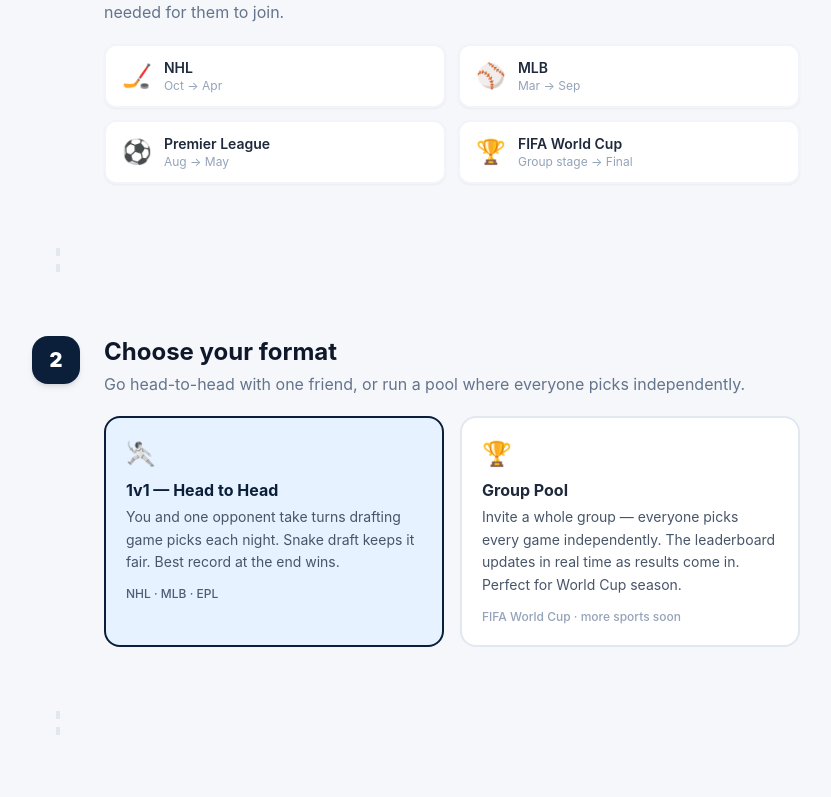
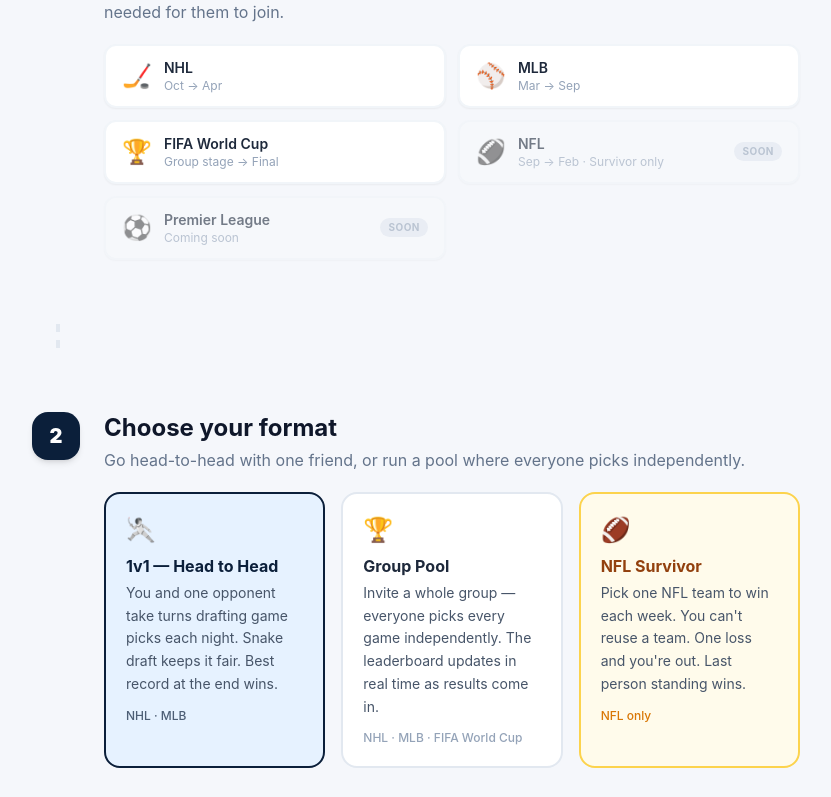
Before and after one commit to ilovekimberly/home-field-advantage, a Next.js app: page /how-it-works in a window 1280 px wide. Shown: the part 480-1277 px from the top of the page, without its empty margins (184-1015 px from the left). Built offline with nearby package versions, Linux system fonts and the light colour scheme; no server answers.

Commit message:
Fix Your turn false positive; update how-it-works

```diff
--- a/app/how-it-works/page.tsx
+++ b/app/how-it-works/page.tsx
@@ -7,14 +7,14 @@
       {/* Hero */}
       <section className="text-center py-6">
         <div className="inline-flex items-center gap-2 bg-ice border border-rink/20 text-rink text-sm font-semibold px-4 py-1.5 rounded-full mb-5">
-          🏒 Pick'em · Draft · Compete
+          🏒 Pick'em · Draft · Survive · Compete
         </div>
         <h1 className="text-4xl font-extrabold text-slate-900 mb-4 leading-tight">
           How My Home Field works
         </h1>
         <p className="text-slate-500 text-lg leading-relaxed max-w-xl mx-auto">
-          Head-to-head draft battles with a friend, or group pools where everyone
-          picks every game. Two formats, one app, zero spreadsheets.
+          Head-to-head draft battles, group pools, or an NFL Survivor league where
+          one wrong pick ends your season. Three formats, one app, zero spreadsheets.
         </p>
       </section>
 
@@ -32,17 +32,19 @@
             </p>
             <div className="grid gap-3 sm:grid-cols-2">
               {[
-                { emoji: "🏒", label: "NHL", sub: "Oct → Apr" },
-                { emoji: "⚾", label: "MLB", sub: "Mar → Sep" },
-                { emoji: "⚽", label: "Premier League", sub: "Aug → May" },
-                { emoji: "🏆", label: "FIFA World Cup", sub: "Group stage → Final" },
+                { emoji: "🏒", label: "NHL", sub: "Oct → Apr", live: true },
+                { emoji: "⚾", label: "MLB", sub: "Mar → Sep", live: true },
+                { emoji: "🏆", label: "FIFA World Cup", sub: "Group stage → Final", live: true },
+                { emoji: "🏈", label: "NFL", sub: "Sep → Feb · Survivor only", live: false },
+                { emoji: "⚽", label: "Premier League", sub: "Coming soon", live: false },
               ].map((s) => (
-                <div key={s.label} className="rounded-xl border-2 border-slate-100 bg-white px-4 py-3 flex items-center gap-3 shadow-sm">
-                  <span className="text-2xl">{s.emoji}</span>
+                <div key={s.label} className={`rounded-xl border-2 px-4 py-3 flex items-center gap-3 shadow-sm ${s.live ? "border-slate-100 bg-white" : "border-slate-100 bg-slate-50 opacity-60"}`}>
+                  <span className={`text-2xl ${!s.live ? "grayscale" : ""}`}>{s.emoji}</span>
                   <div>
                     <div className="font-semibold text-slate-800 text-sm">{s.label}</div>
                     <div className="text-xs text-slate-400">{s.sub}</div>
                   </div>
+                  {!s.live && <span className="ml-auto text-[10px] font-bold uppercase tracking-wider text-slate-400 bg-slate-200 rounded-full px-2 py-0.5">Soon</span>}
                 </div>
               ))}
             </div>
@@ -64,7 +66,7 @@
             <p className="text-slate-500 mb-5">
               Go head-to-head with one friend, or run a pool where everyone picks independently.
             </p>
-            <div className="grid sm:grid-cols-2 gap-4">
+            <div className="grid sm:grid-cols-3 gap-4">
               <div className="rounded-2xl border-2 border-rink bg-ice px-5 py-5">
                 <div className="text-2xl mb-2">🤺</div>
                 <div className="font-bold text-rink text-base mb-1">1v1 — Head to Head</div>
@@ -72,17 +74,25 @@
                   You and one opponent take turns drafting game picks each night. Snake
                   draft keeps it fair. Best record at the end wins.
                 </div>
-                <div className="mt-3 text-xs text-rink/70 font-medium">NHL · MLB · EPL</div>
+                <div className="mt-3 text-xs text-rink/70 font-medium">NHL · MLB</div>
               </div>
               <div className="rounded-2xl border-2 border-slate-200 bg-white px-5 py-5">
                 <div className="text-2xl mb-2">🏆</div>
                 <div className="font-bold text-slate-800 text-base mb-1">Group Pool</div>
                 <div className="text-sm text-slate-600 leading-relaxed">
                   Invite a whole group — everyone picks every game independently. The
-                  leaderboard updates in real time as results come in. Perfect for
-                  World Cup season.
+                  leaderboard updates in real time as results come in.
                 </div>
-                <div className="mt-3 text-xs text-slate-400 font-medium">FIFA World Cup · more sports soon</div>
+                <div className="mt-3 text-xs text-slate-400 font-medium">NHL · MLB · FIFA World Cup</div>
+              </div>
+              <div className="rounded-2xl border-2 border-amber-300 bg-amber-50 px-5 py-5">
+                <div className="text-2xl mb-2">🏈</div>
+                <div className="font-bold text-amber-800 text-base mb-1">NFL Survivor</div>
+                <div className="text-sm text-slate-600 leading-relaxed">
+                  Pick one NFL team to win each week. You can't reuse a team. One loss
+                  and you're out. Last person standing wins.
+                </div>
+                <div className="mt-3 text-xs text-amber-600 font-medium">NFL only</div>
               </div>
             </div>
           </div>
@@ -375,27 +385,28 @@
           <div className="flex-1">
             <h2 className="text-2xl font-bold text-slate-900 mb-1">Everyone picks every game</h2>
             <p className="text-slate-500 mb-5">
-              Unlike 1v1, there's no draft in a pool. Every member picks every match on
-              their own, before kickoff. The leaderboard tells the story.
+              Unlike 1v1, there's no draft in a pool. Every member picks every game
+              independently before it starts. The leaderboard tells the story — NHL,
+              MLB, or FIFA World Cup.
             </p>
             <div className="grid gap-3 mb-5">
               {[
                 {
-                  icon: "⚽",
-                  label: "Home win, Away win, or Draw",
-                  desc: "For each World Cup match you pick one of three outcomes. All three options are worth exactly the same — 1 win if you're right.",
+                  icon: "🎯",
+                  label: "Pick a winner (or outcome)",
+                  desc: "For each game, pick who wins. In FIFA pools, Draw is also a valid pick worth a full win if you're right.",
                   color: "border-green-200 bg-green-50",
                 },
                 {
                   icon: "🔒",
-                  label: "Picks lock at kickoff",
-                  desc: "Once a match starts your pick is locked in. You can change or retract your pick any time before kickoff — not after.",
+                  label: "Picks lock at game time",
+                  desc: "Once a game starts your pick is locked in. You can change or retract your pick any time before the first puck drop, first pitch, or kickoff.",
                   color: "border-slate-200 bg-slate-50",
                 },
                 {
                   icon: "👀",
                   label: "See everyone's picks after lock",
-                  desc: "Before kickoff, only your own picks are visible. Once the match starts, everyone's picks are revealed — that's when the group chat lights up.",
+                  desc: "Before a game starts, only your own picks are visible. Once it begins, everyone's picks are revealed — that's when the group chat lights up.",
                   color: "border-blue-100 bg-blue-50",
                 },
                 {
@@ -421,7 +432,95 @@
                 <div className="font-bold text-amber-900 text-sm">Invite your whole group</div>
                 <div className="text-sm text-amber-700 mt-0.5">
                   Share one link — anyone who clicks it can join the pool. You can set a member cap
-                  if you want to keep it small. Picks open as soon as the tournament starts.
+                  if you want to keep it small. Picks open as soon as the season starts.
+                </div>
+              </div>
+            </div>
+          </div>
+        </div>
+      </section>
+
+      {/* Divider */}
+      <div className="border-l-4 border-dashed border-slate-200 ml-6 h-6" />
+
+      {/* Survivor Section header */}
+      <div className="flex items-center gap-3">
+        <span className="text-2xl">🏈</span>
+        <div>
+          <div className="text-xs font-bold uppercase tracking-widest text-amber-800 mb-0.5">NFL Survivor League</div>
+          <div className="text-slate-400 text-sm">One pick a week. One loss and you're done.</div>
+        </div>
+      </div>
+
+      {/* Survivor Step */}
+      <section>
+        <div className="flex items-start gap-6">
+          <div className="flex-shrink-0 w-12 h-12 rounded-2xl bg-amber-700 text-white flex items-center justify-center text-xl font-black shadow-md">
+            ☠
+          </div>
+          <div className="flex-1">
+            <h2 className="text-2xl font-bold text-slate-900 mb-1">Pick one team. Don't repeat. Survive.</h2>
+            <p className="text-slate-500 mb-5">
+              Each week of the NFL season you pick one team to win. Your team loses?
+              You're eliminated. The catch: you can never pick the same team twice.
+              Last person standing wins the whole thing.
+            </p>
+            <div className="grid gap-3 mb-5">
+              {[
+                {
+                  icon: "📅",
+                  label: "One pick per week",
+                  desc: "Every NFL week (Thursday through Monday) you pick exactly one team to win their game outright. No point spread — just win or lose.",
+                  color: "border-amber-200 bg-amber-50",
+                },
+                {
+                  icon: "🔁",
+                  label: "No repeating teams",
+                  desc: "Once you've used a team, they're gone for the rest of the season. Used your safe favorite early? Now the slate looks a lot harder.",
+                  color: "border-orange-200 bg-orange-50",
+                },
+                {
+                  icon: "🔒",
+                  label: "Picks lock before Thursday kickoff",
+                  desc: "The lock time is 1 hour before the earliest game of the week. No changing your pick once the lock hits — plan ahead.",
+                  color: "border-slate-200 bg-slate-50",
+                },
+                {
+                  icon: "👀",
+                  label: "Picks hidden until lock",
+                  desc: "You can see your own pick but everyone else's is hidden until the lock time passes. After lock, all picks are revealed — the group chat gets interesting.",
+                  color: "border-blue-100 bg-blue-50",
+                },
+                {
+                  icon: "💀",
+                  label: "Eliminated when your team loses",
+                  desc: "If the team you picked loses — or if you miss the deadline and don't pick — you're out. No second chances.",
+                  color: "border-red-200 bg-red-50",
+                },
+                {
+                  icon: "🏆",
+                  label: "Tiebreaker options",
+                  desc: "When multiple players survive to the end, the creator can choose how ties are broken: split the prize, the riskiest picker wins, extend into playoffs, or go to overtime (sudden death with fresh picks).",
+                  color: "border-green-200 bg-green-50",
+                },
+              ].map((item) => (
+                <div key={item.label} className={`rounded-xl border-2 px-5 py-3.5 flex gap-4 items-start ${item.color}`}>
+                  <span className="text-xl mt-0.5">{item.icon}</span>
+                  <div>
+                    <div className="font-bold text-slate-800 text-sm">{item.label}</div>
+                    <div className="text-sm text-slate-500 mt-0.5">{item.desc}</div>
+                  </div>
+                </div>
+              ))}
+            </div>
+
+            <div className="rounded-xl bg-slate-900 px-5 py-4 flex gap-3">
+              <span className="text-xl">🧠</span>
+              <div>
+                <div className="font-bold text-white text-sm">Strategy tip</div>
+                <div className="text-sm text-slate-400 mt-0.5">
+                  Save the best teams for late in the season when the pressure is highest.
+                  Using the Chiefs or Eagles in Week 1 feels safe — but you'll miss them in January.
                 </div>
               </div>
             </div>
@@ -447,7 +546,7 @@
               {[
                 { icon: "✅", label: "Your team / outcome wins", sub: "You get a W. That's the game.", color: "border-green-200 bg-green-50" },
                 { icon: "❌", label: "Your team / outcome loses", sub: "You get an L. Accountability is part of the fun.", color: "border-red-200 bg-red-50" },
-                { icon: "🤝", label: "Draw (EPL 1v1 only)", sub: "In 1v1 EPL competitions, a draw counts as a push — no win, no loss. In FIFA pools, Draw is a pick option worth a full win.", color: "border-slate-200 bg-slate-50" },
+                { icon: "🤝", label: "Draw (FIFA pools only)", sub: "In FIFA pools, Draw is a valid pick option worth a full win if the match ends level. In 1v1 NHL/MLB, draws don't happen.", color: "border-slate-200 bg-slate-50" },
                 { icon: "🔒", label: "Game starts → pick locks", sub: "Once the puck drops, first pitch, or kickoff happens — that pick is locked in for good.", color: "border-slate-200 bg-slate-50" },
               ].map((item) => (
                 <div key={item.label} className={`rounded-xl border-2 px-5 py-3.5 flex gap-4 items-start ${item.color}`}>
@@ -476,11 +575,11 @@
           <div className="flex items-center justify-center gap-3 text-4xl mb-3">
             <span>🏒</span>
             <span>⚾</span>
-            <span>⚽</span>
             <span>🏆</span>
+            <span>🏈</span>
           </div>
           <h2 className="text-2xl font-extrabold text-white mb-2">Ready to settle the debate?</h2>
-          <p className="text-white/70 mb-6 text-sm">Challenge a friend 1v1, or start a group pool. Either way, takes 60 seconds.</p>
+          <p className="text-white/70 mb-6 text-sm">Challenge a friend 1v1, run a group pool, or start an NFL Survivor league. Takes 60 seconds.</p>
           <Link href="/competitions/new" className="inline-flex items-center gap-2 bg-white text-rink font-bold px-8 py-3 rounded-xl hover:bg-ice transition-colors shadow-md text-base">
             Create a competition →
           </Link>
--- a/app/page.tsx
+++ b/app/page.tsx
@@ -116,7 +116,7 @@
 
   const { data: allPicks } = compIds.length > 0
     ? await supabase.from("picks")
-        .select("competition_id, picker_id, result, game_date, pick_index")
+        .select("competition_id, picker_id, result, game_date, pick_index, game_id")
         .in("competition_id", compIds)
     : { data: [] };
 
@@ -149,15 +149,14 @@
   const sportDatePairs = Array.from(
     new Set(activeComps.map((c) => `${c.sport ?? "NHL"}__${compActiveDates[c.id]}`))
   );
-  const gameCountMap: Record<string, number> = {};
+  const gamesMap: Record<string, any[]> = {};
   await Promise.all(
     sportDatePairs.map(async (pair) => {
       const [sport, date] = pair.split("__");
       try {
-        const games = await fetchScheduleForDate(sport, date);
-        gameCountMap[pair] = games.length;
+        gamesMap[pair] = await fetchScheduleForDate(sport, date);
       } catch {
-        gameCountMap[pair] = 20; // safe fallback
+        gamesMap[pair] = []; // unknown — don't falsely flag "Your turn"
       }
     })
   );
@@ -198,9 +197,18 @@
       deferred = firstPickSlot !== firstPickerSlot;
     }
 
-    const numGames = gameCountMap[`${comp.sport ?? "NHL"}__${activeDate}`] ?? 20;
+    // Mirror the picks API's effectiveGameCount: only count games that are either
+    // already picked today OR haven't started yet. This prevents "Your turn" from
+    // firing after all picks are done when some games started before picking began.
+    const now = new Date();
+    const todayGames = gamesMap[`${comp.sport ?? "NHL"}__${activeDate}`] ?? [];
+    const pickedGameIds = new Set(dayPicks.map((p: any) => String(p.game_id)));
+    const effectiveGameCount = todayGames.filter(
+      (g: any) => pickedGameIds.has(String(g.id)) || new Date(g.startTimeUTC) > now
+    ).length;
+
     const draft = generateDraftOrder({
-      numGames,
+      numGames: effectiveGameCount,
       firstPicker: firstPickerSlot,
       deferred,
       draftStyle: (comp.draft_style ?? "standard") as DraftStyle,
```
